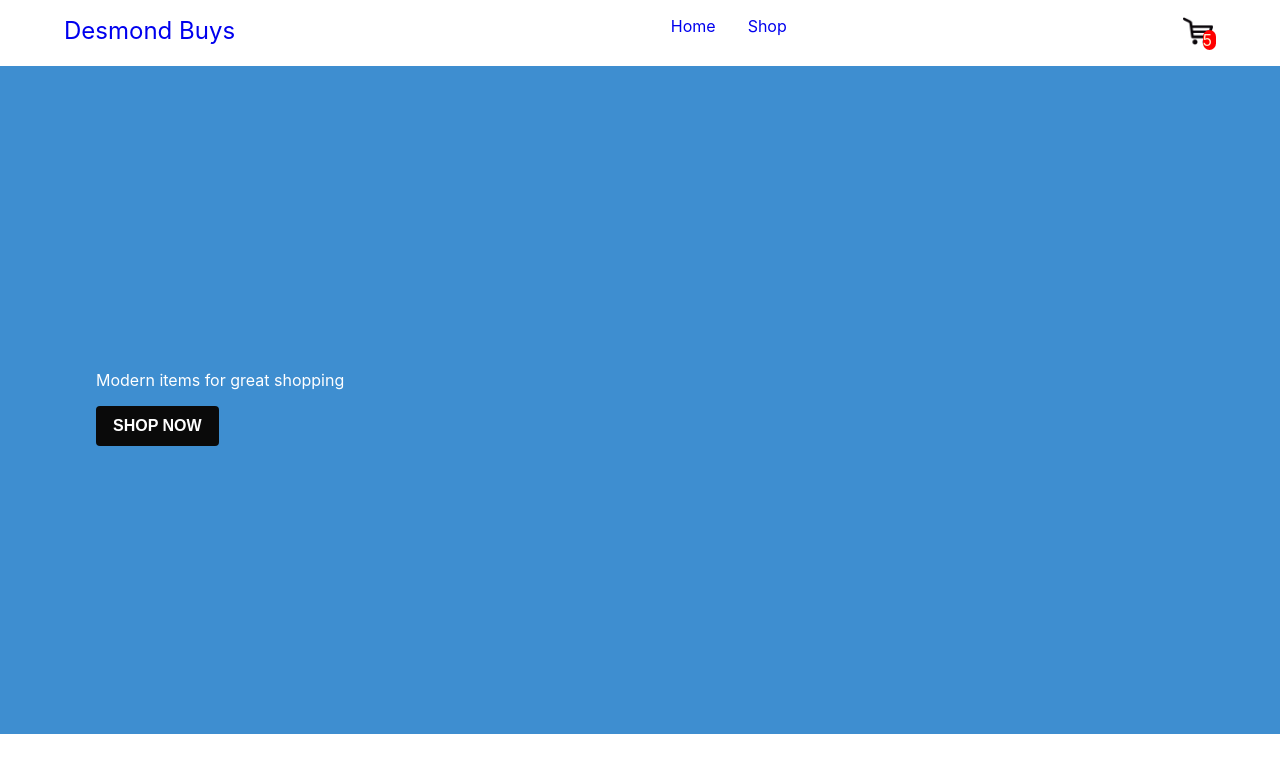
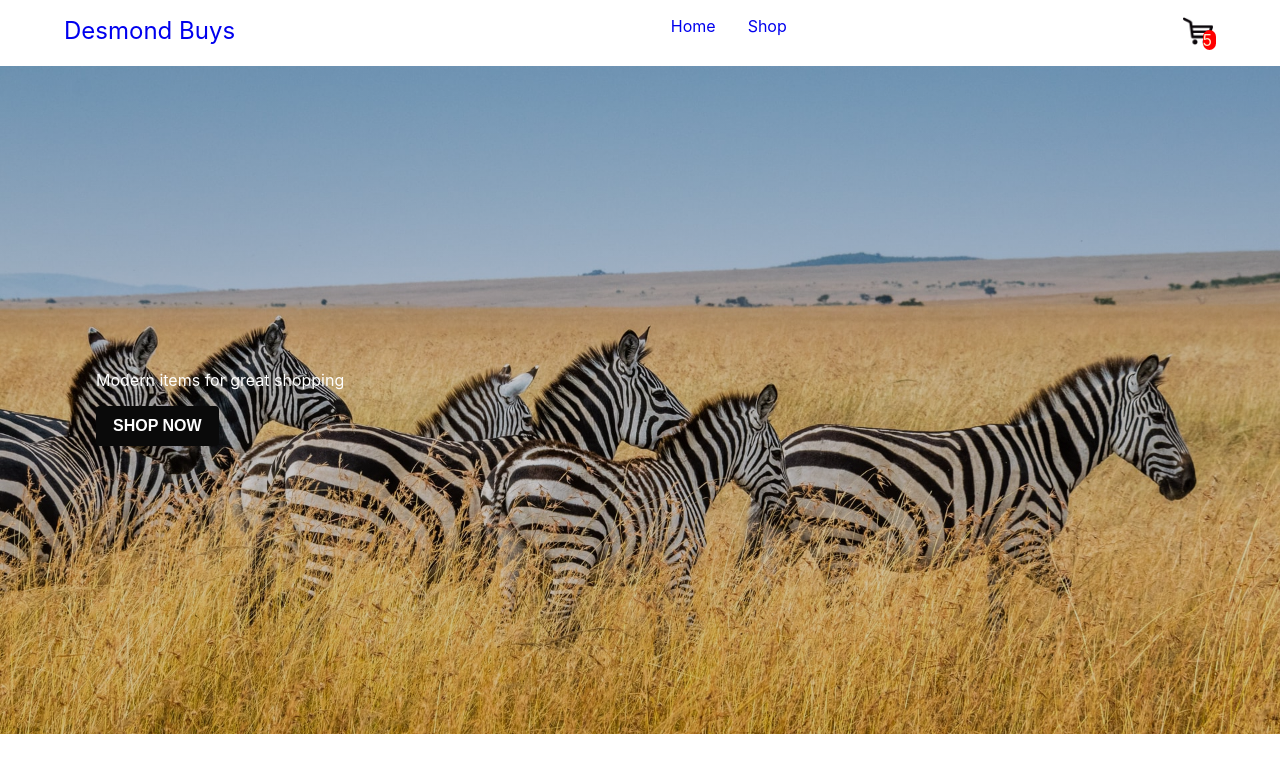
Before and after one commit to DesmondM/shopping-cart, a React (Create React App) app: page / in a window 1280 px wide. Shown: the top 772 px of the page. Built offline with nearby package versions, Linux system fonts and the light colour scheme.

Commit message:
hero style

```diff
--- a/src/components/hero/Hero.js
+++ b/src/components/hero/Hero.js
@@ -3,7 +3,7 @@ import './hero.style.scss';
 
 const Hero = () => {
     return (
-            <section class="hero is-large is-info">
+            <section class="hero is-large is-info hero-image">
                 <div className="hero-body">
                 <p className="title">
                     Modern items for great shopping
--- a/src/components/hero/hero.style.scss
+++ b/src/components/hero/hero.style.scss
@@ -0,0 +1,4 @@
+.hero-image{
+    background: linear-gradient(rgba(0,0,0,0.2), rgba(26, 9, 9, 0.2)),
+    url('../../assets/zebra.jpg') center/cover no-repeat;
+}
```
